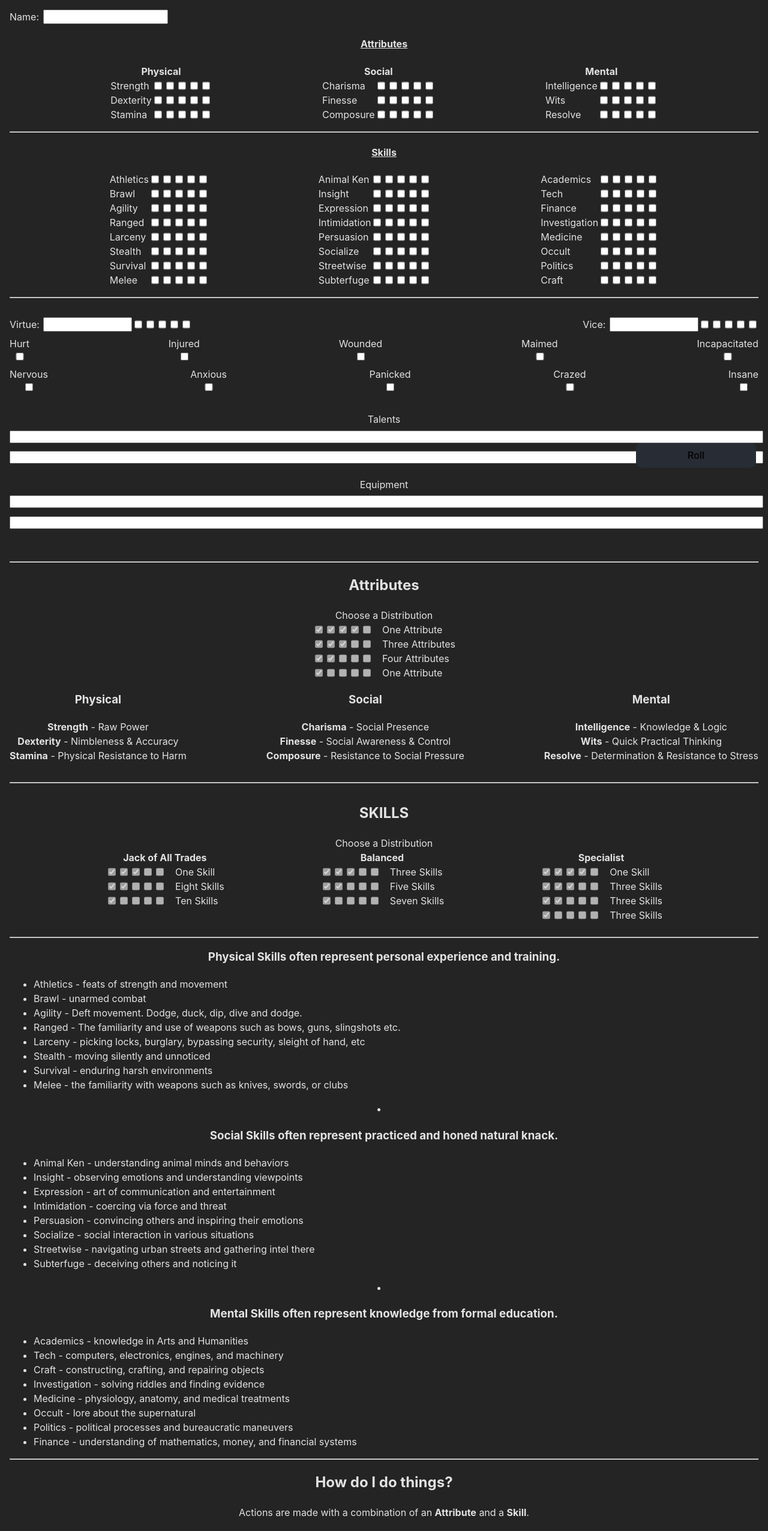
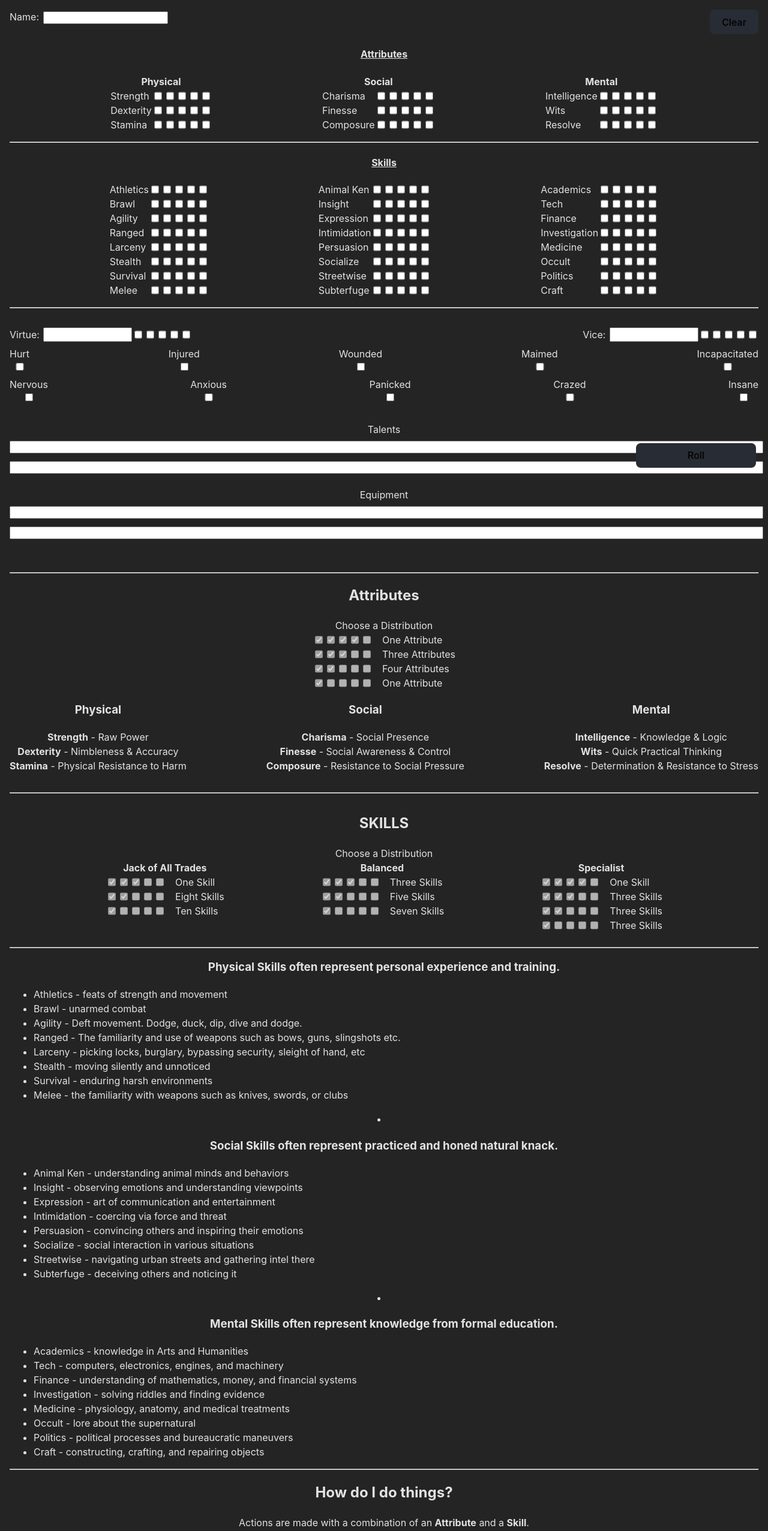
Before and after one commit to wcstrickland/wolf, a Svelte app: page / in a window 1280 px wide. Shown: the top 2553 px of the page at 60% size. Built offline with nearby package versions, Linux system fonts and the light colour scheme.

Commit message:
added localstorage and svelte store

```diff
--- a/src/App.svelte
+++ b/src/App.svelte
@@ -7,9 +7,9 @@
   import SkillExp from "./lib/SkillExp.svelte";
   import AttrExp from "./lib/AttrExp.svelte";
   import Roller from "./lib/Roller.svelte";
-  import { currentPage, setCurrentPage } from "./lib/stores";
   import Virtues from "./lib/Virtues.svelte";
   import Vices from "./lib/Vices.svelte";
+  import { currentPage, setCurrentPage, formState } from "./lib/stores";
 
   let phySkills = [
     "Athletics",
@@ -42,13 +42,28 @@
     "Craft",
   ];
   let rollerVisible = false;
+
+  // bind the formState store and local storage
+  formState.subscribe((value) => (localStorage.form = JSON.stringify(value)));
 </script>
 
 <main>
   {#if $currentPage === "home"}
     <div id="pg1">
-      <div style="display: flex; justify-content:flex-start;">
-        Name:<input type="text" style="margin-left:.5em;width:200px;" />
+      <div style="display: flex; justify-content:space-between;">
+        <div>
+          Name:<input
+            type="text"
+            style="margin-left:.5em;width:200px;"
+            bind:value={$formState.name}
+          />
+        </div>
+        <button
+          on:click={() => {
+            localStorage.clear();
+            location.reload();
+          }}>Clear</button
+        >
       </div>
       <h4 style="text-decoration: underline;">Attributes</h4>
       <div style="display:flex; justify-content:space-evenly;">
@@ -77,19 +92,23 @@
       <input
         type="text"
         style="width:100%; margin-top:.5em; margin-bottom:.5em;"
+        bind:value={$formState.talent1}
       />
       <input
         type="text"
         style="width:100%; margin-top:.5em; margin-bottom:.5em;"
+        bind:value={$formState.talent2}
       />
       <div style="margin-top:1em;">Equipment</div>
       <input
         type="text"
         style="width:100%; margin-top:.5em; margin-bottom:.5em;"
+        bind:value={$formState.equipment1}
       />
       <input
         type="text"
         style="width:100%; margin-top:.5em; margin-bottom:.5em;"
+        bind:value={$formState.equipment2}
       />
     </div>
     <hr style="margin-top:3em;margin-bottom:1em;" />
@@ -130,10 +149,18 @@
     </p>
     <p>
       examples:
-      <span class="link" on:click={() => setCurrentPage("virtue")} on:keypress={()=> setCurrentPage("virtue")}>
+      <span
+        class="link"
+        on:click={() => setCurrentPage("virtue")}
+        on:keypress={() => setCurrentPage("virtue")}
+      >
         virtues
       </span>
-      <span class="link" on:click={() => setCurrentPage("vice")} on:keypress={()=> setCurrentPage("vice")}>
+      <span
+        class="link"
+        on:click={() => setCurrentPage("vice")}
+        on:keypress={() => setCurrentPage("vice")}
+      >
         vices
       </span>
     </p>
@@ -261,9 +288,9 @@
 </main>
 
 <style>
-  .link{
-    cursor:pointer;
-    color:rgb(137, 137, 202);
-    margin-left:1em;
+  .link {
+    cursor: pointer;
+    color: rgb(137, 137, 202);
+    margin-left: 1em;
   }
 </style>
--- a/src/lib/Block.svelte
+++ b/src/lib/Block.svelte
@@ -1,10 +1,11 @@
 <script>
+  import { formState, updateFormState } from "./stores";
+
 
   export let title;
-  export let val = 0;
+  export let val = $formState[title] || 0;
   function setVal(vl) {
-    val = vl;
-    console.log(val>=1)
+    updateFormState(title, vl)
   }
 </script>
 
--- a/src/lib/FillBlock.svelte
+++ b/src/lib/FillBlock.svelte
@@ -1,18 +1,23 @@
 
 <script>
-  import { prevent_default } from "svelte/internal";
+  import { formState, updateFormState } from "./stores";
+  export let title;
 
-  export let title;
-  export let val = 0;
+
+  export let val = $formState[title] || 0;
   function setVal(vl) {
-    val = vl;
+    updateFormState(title, vl)
   }
 </script>
 
 <div style="display:flex;">
   <div style="display:flex; justify-content:flex-start">
     {title}:
-    <input type="text" style="margin-left:.5em; width:140px;">
+    {#if title === "Virtue" }
+      <input type="text" style="margin-left:.5em; width:140px;" bind:value={$formState.virtueWord}>
+      {:else}
+      <input type="text" style="margin-left:.5em; width:140px;" bind:value={$formState.viceWord}>
+    {/if}
   </div>
   <div style="display:flex; justify-content:flex-end">
     <input type="checkbox" checked={val >= 1} on:click={() => setVal(1)} />
--- a/src/lib/Health.svelte
+++ b/src/lib/Health.svelte
@@ -1,24 +1,28 @@
-<script></script>
+<script>
+  import { formState } from "./stores";
+
+
+</script>
 
 <div style="display: flex; justify-content:space-between;margin-top:.5em; margin-bottom:.5em;">
     <div style="display: flex; flex-direction:column;">
         <div>Hurt</div>
-        <input type="checkbox"/>
+        <input type="checkbox" bind:value={$formState.hurt}/>
     </div>
     <div style="display: flex; flex-direction:column;">
         <div>Injured</div>
-        <input type="checkbox"/>
+        <input type="checkbox" bind:value={$formState.injured}/>
     </div>
     <div style="display: flex; flex-direction:column;">
         <div>Wounded</div>
-        <input type="checkbox"/>
+        <input type="checkbox" bind:value={$formState.wounded}/>
     </div>
     <div style="display: flex; flex-direction:column;">
         <div>Maimed</div>
-        <input type="checkbox"/>
+        <input type="checkbox" bind:value={$formState.maimed}/>
     </div>
     <div style="display: flex; flex-direction:column;">
         <div>Incapacitated</div>
-        <input type="checkbox"/>
+        <input type="checkbox" bind:value={$formState.incapacitated}/>
     </div>
 </div>
--- a/src/lib/Sanity.svelte
+++ b/src/lib/Sanity.svelte
@@ -1,24 +1,27 @@
-<script></script>
+<script>
+  import { formState } from "./stores";
+
+</script>
 
 <div style="display: flex; justify-content:space-between;margin-top:.5em;">
     <div style="display: flex; flex-direction:column;">
         <div>Nervous</div>
-        <input type="checkbox"/>
+        <input type="checkbox" bind:value={$formState.nervous}/>
     </div>
     <div style="display: flex; flex-direction:column;">
         <div>Anxious</div>
-        <input type="checkbox"/>
+        <input type="checkbox" bind:value={$formState.anxious}/>
     </div>
     <div style="display: flex; flex-direction:column;">
         <div>Panicked</div>
-        <input type="checkbox"/>
+        <input type="checkbox" bind:value={$formState.panicked}/>
     </div>
     <div style="display: flex; flex-direction:column;">
         <div>Crazed</div>
-        <input type="checkbox"/>
+        <input type="checkbox" bind:value={$formState.crazed}/>
     </div>
     <div style="display: flex; flex-direction:column;">
         <div>Insane</div>
-        <input type="checkbox"/>
+        <input type="checkbox" bind:value={$formState.insane}/>
     </div>
 </div>
--- a/src/lib/SkillExp.svelte
+++ b/src/lib/SkillExp.svelte
@@ -49,13 +49,11 @@
   <ul style="text-align:start">
     <li>Academics - knowledge in Arts and Humanities</li>
     <li>Tech - computers, electronics, engines, and machinery</li>
-    <li>Craft - constructing, crafting, and repairing objects</li>
+    <li>Finance - understanding of mathematics, money, and financial systems</li>
     <li>Investigation - solving riddles and finding evidence</li>
     <li>Medicine - physiology, anatomy, and medical treatments</li>
     <li>Occult - lore about the supernatural</li>
     <li>Politics - political processes and bureaucratic maneuvers</li>
-    <li>
-      Finance - understanding of mathematics, money, and financial systems
-    </li>
+    <li>Craft - constructing, crafting, and repairing objects</li>
   </ul>
 </li>
--- a/src/lib/stores.js
+++ b/src/lib/stores.js
@@ -1,8 +1,23 @@
-import  { writable } from 'svelte/store';
+import { writable } from 'svelte/store';
 
 export const currentPage = writable("home")
 
 export const setCurrentPage = (pg) => {
     currentPage.update(p => pg)
-    window.scroll(0,0)
+    window.scroll(0, 0)
 }
+
+
+// create a store that initializes to reflect a section of localstorage or empty object
+export const formState = writable(JSON.parse(localStorage.getItem('form'))||{})
+
+export function clearFormState(){
+    formState.update(fs => {})
+}
+
+export function updateFormState(key, val){
+    formState.update(fs => {
+        fs[key] = val
+        return fs
+    })
+}
```
Also changed, not shown: src/lib/utils.js (added, +7 -0 lines).
